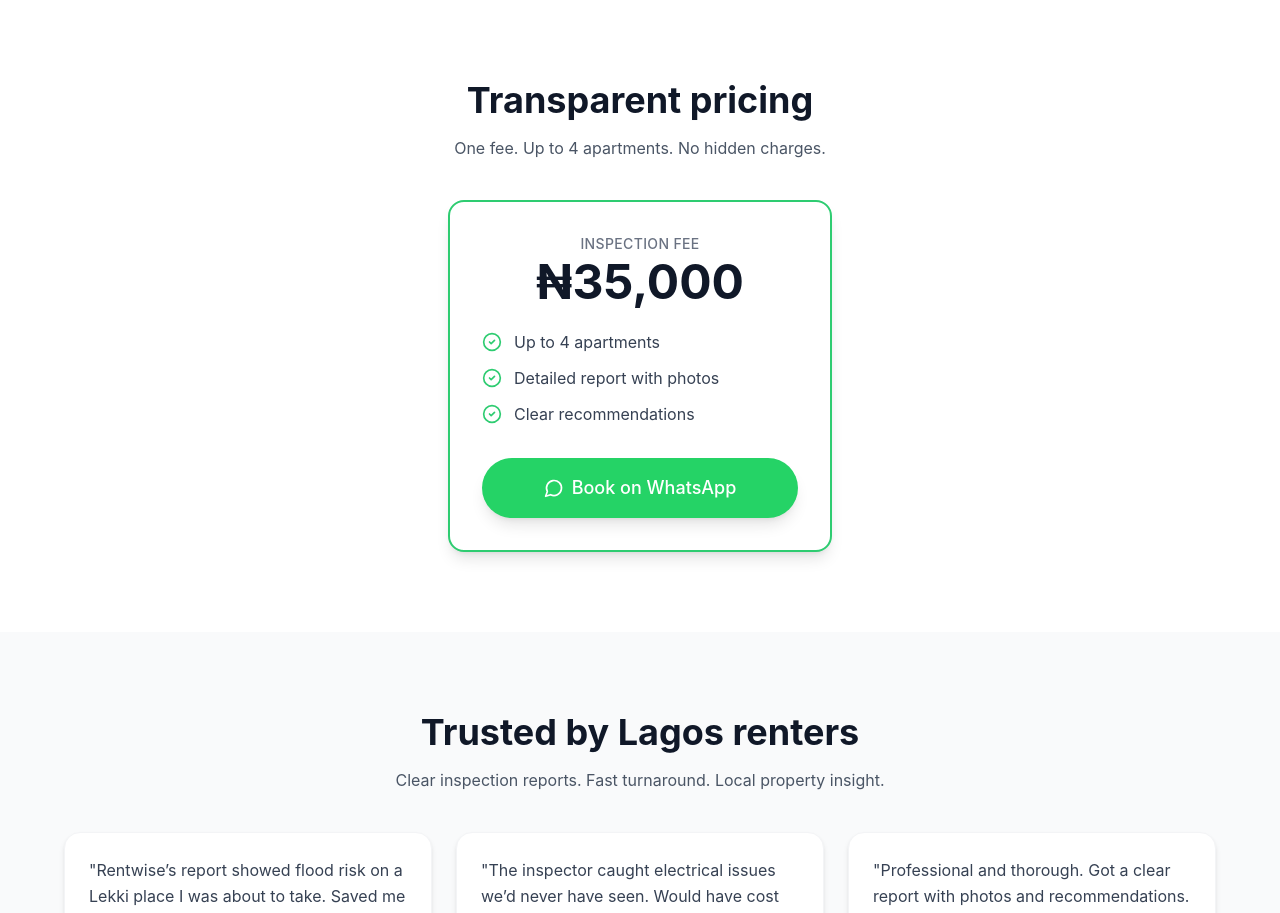
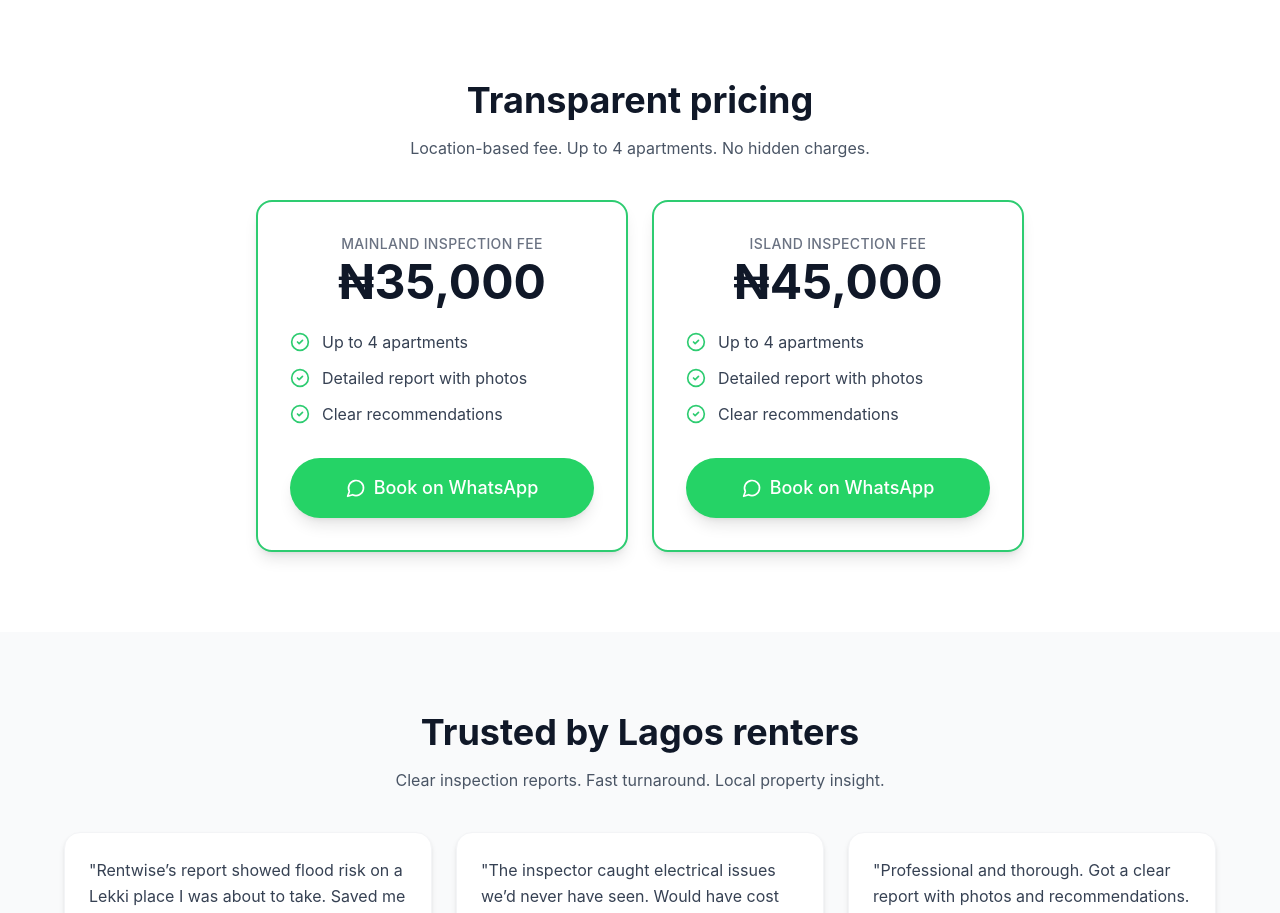
Before and after one commit to mofeforthefuture/RentWise, a React (Vite) app: page / in a window 1280 px wide. Shown: the part 4800-5713 px from the top of the page. Built offline with nearby package versions, Linux system fonts and the light colour scheme.

Commit message:
Refactor inspection fee display in App component to show location-based pricing for Mainland and Island, enhancing clarity and user experience.

```diff
--- a/src/app/App.tsx
+++ b/src/app/App.tsx
@@ -354,20 +354,28 @@
             Transparent pricing
           </h2>
           <p className="text-gray-600 text-center max-w-xl mx-auto mb-10">
-            One fee. Up to 4 apartments. No hidden charges.
+            Location-based fee. Up to 4 apartments. No hidden charges.
           </p>
 
           <motion.div
-            className="max-w-sm mx-auto bg-white rounded-2xl border-2 border-[var(--rentwise-green)] p-8 shadow-lg"
+            className="grid grid-cols-1 md:grid-cols-2 gap-6 max-w-3xl mx-auto"
             initial={{ opacity: 0, y: 16 }}
             whileInView={{ opacity: 1, y: 0 }}
             viewport={{ once: true }}
           >
+            {[
+              { location: "Mainland", price: "₦35,000" },
+              { location: "Island", price: "₦45,000" },
+            ].map(({ location, price }) => (
+              <div
+                key={location}
+                className="bg-white rounded-2xl border-2 border-[var(--rentwise-green)] p-8 shadow-lg"
+              >
                 <p className="text-center text-gray-500 text-sm font-medium uppercase tracking-wide mb-1">
-              Inspection fee
+                  {location} inspection fee
                 </p>
                 <p className="text-center text-4xl md:text-5xl font-bold text-gray-900 mb-6">
-              ₦35,000
+                  {price}
                 </p>
                 <ul className="space-y-3 mb-8">
                   {["Up to 4 apartments", "Detailed report with photos", "Clear recommendations"].map((item, i) => (
@@ -378,6 +386,8 @@
                   ))}
                 </ul>
                 <WhatsAppButton text="Book on WhatsApp" size="lg" className="w-full" />
+              </div>
+            ))}
           </motion.div>
         </div>
       </AnimatedSection>
```
Lines whose indentation alone changed are shown as unchanged.
